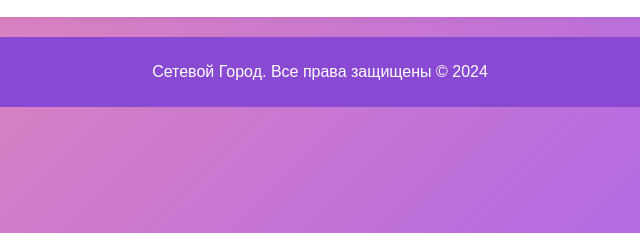
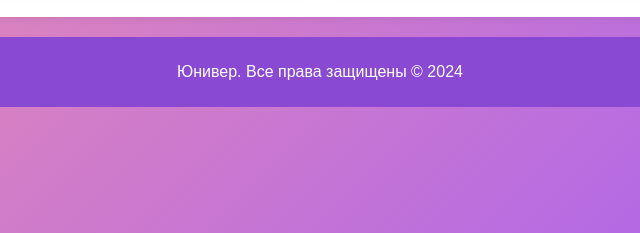
Before and after one commit to damir0129/mpit24final, a plain HTML site: page profile.html in a window 1280 px wide. Shown: the part 485-718 px from the top of the page, 320-960 px from the left. Drawn offline with Linux system fonts and the light colour scheme.

Commit message:
Update profile.html

```diff
--- a/profile.html
+++ b/profile.html
@@ -129,7 +129,7 @@
   </div>
   <!-- Footer -->
   <footer>
-    <p>Сетевой Город. Все права защищены &copy; 2024</p>
+    <p>Юнивер. Все права защищены &copy; 2024</p>
   </footer>
 </body>
 </html>
```
